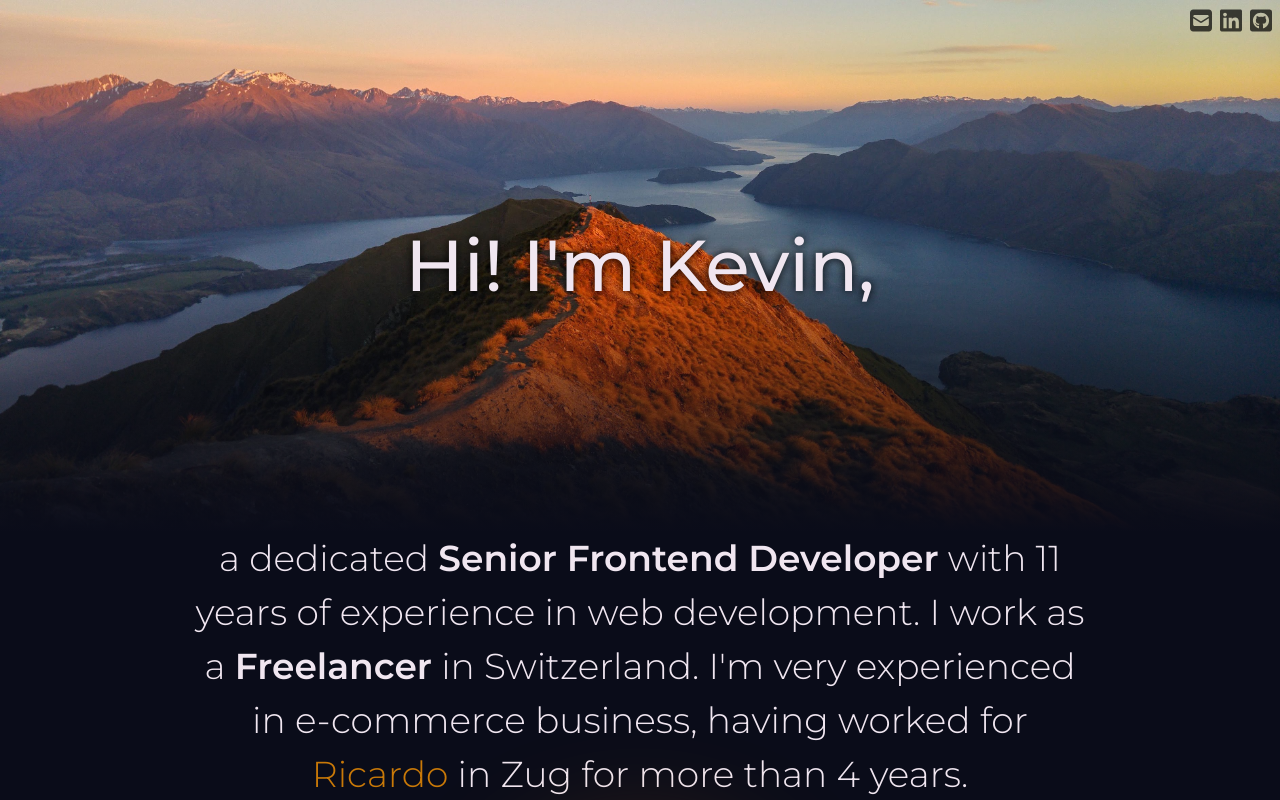
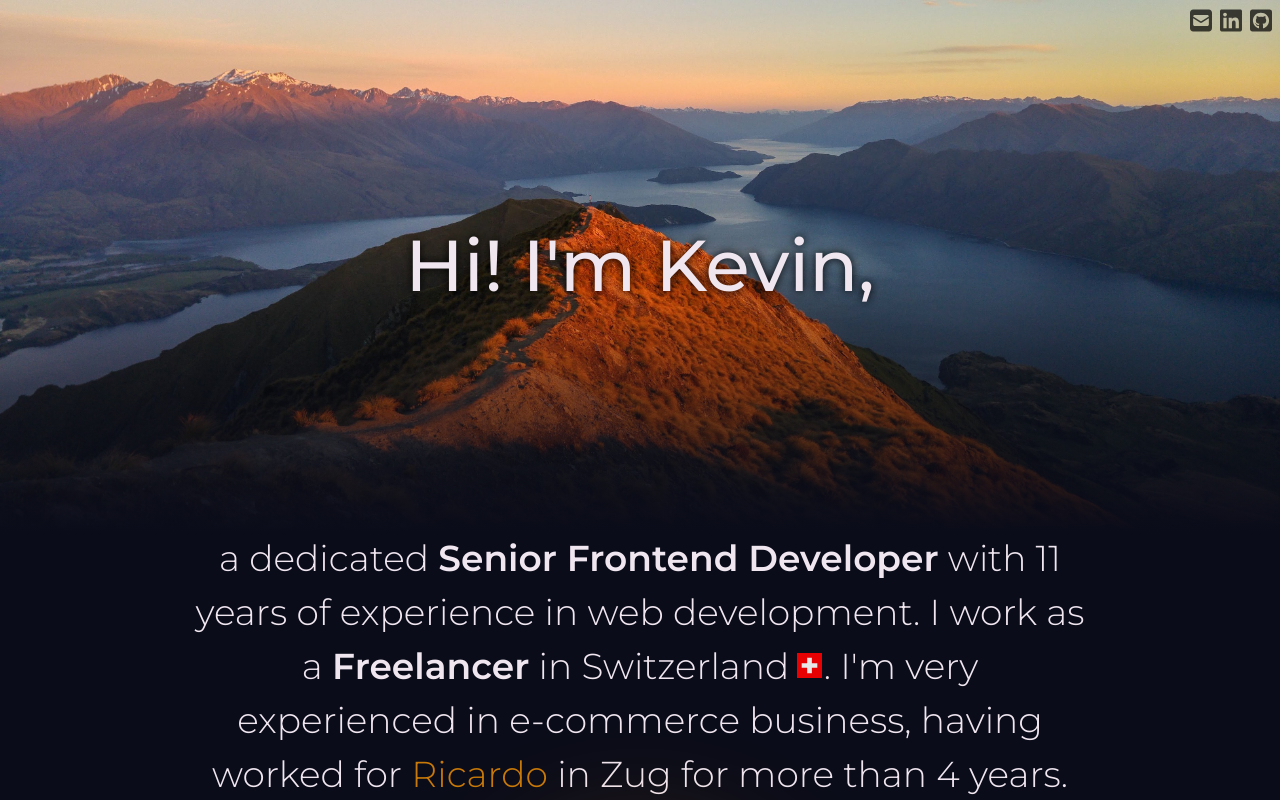
Before and after one commit to KevinHerklotz/my-website, a Next.js app: page / in a window 1280 px wide. Shown: the top 800 px of the page. Built offline with nearby package versions, Linux system fonts and the light colour scheme.

Commit message:
add swiss flag

```diff
--- a/src/app/page.tsx
+++ b/src/app/page.tsx
@@ -31,8 +31,16 @@ export default function Home() {
             <p className="leading-normal">
               a dedicated <strong className="font-semibold">Senior Frontend Developer</strong> with
               11 years of experience in web development. I work as a{' '}
-              <strong className="font-semibold">Freelancer</strong> in Switzerland. I&apos;m very
-              experienced in e-commerce business, having worked for{' '}
+              <strong className="font-semibold">Freelancer</strong> in Switzerland
+              <Image
+                src="/flag-ch.svg"
+                alt="swiss flag"
+                className="mb-[0.2em] ml-[0.2em] mr-0.5 inline h-[0.7em] w-[0.7em] opacity-90"
+                width={1}
+                height={1}
+                priority
+              />
+              . I&apos;m very experienced in e-commerce business, having worked for{' '}
               <a
                 className="text-primary hover:text-orange-400"
                 href="https://www.ricardo.ch"
```
Also changed, not shown: public/flag-ch.svg (added).
